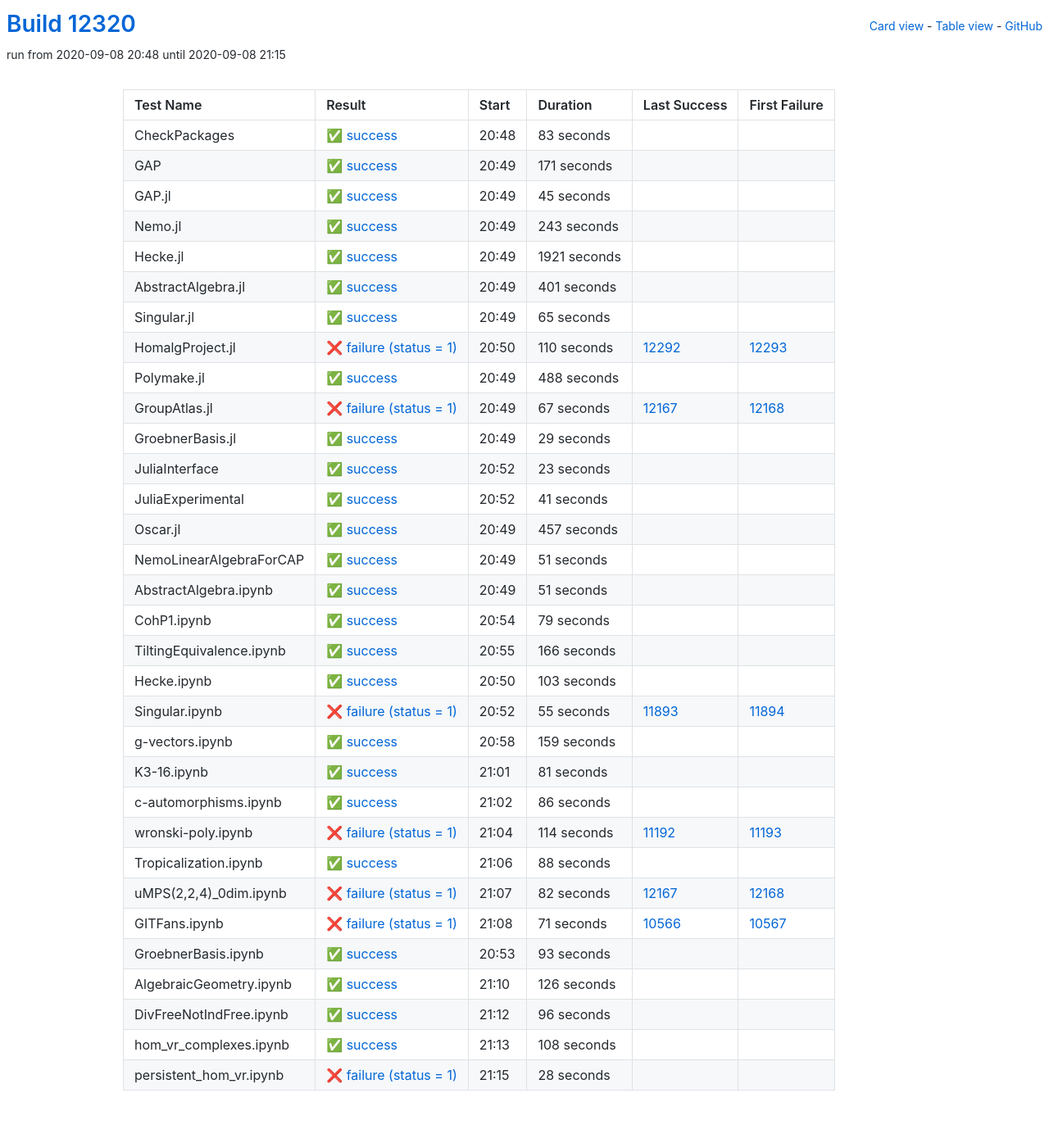
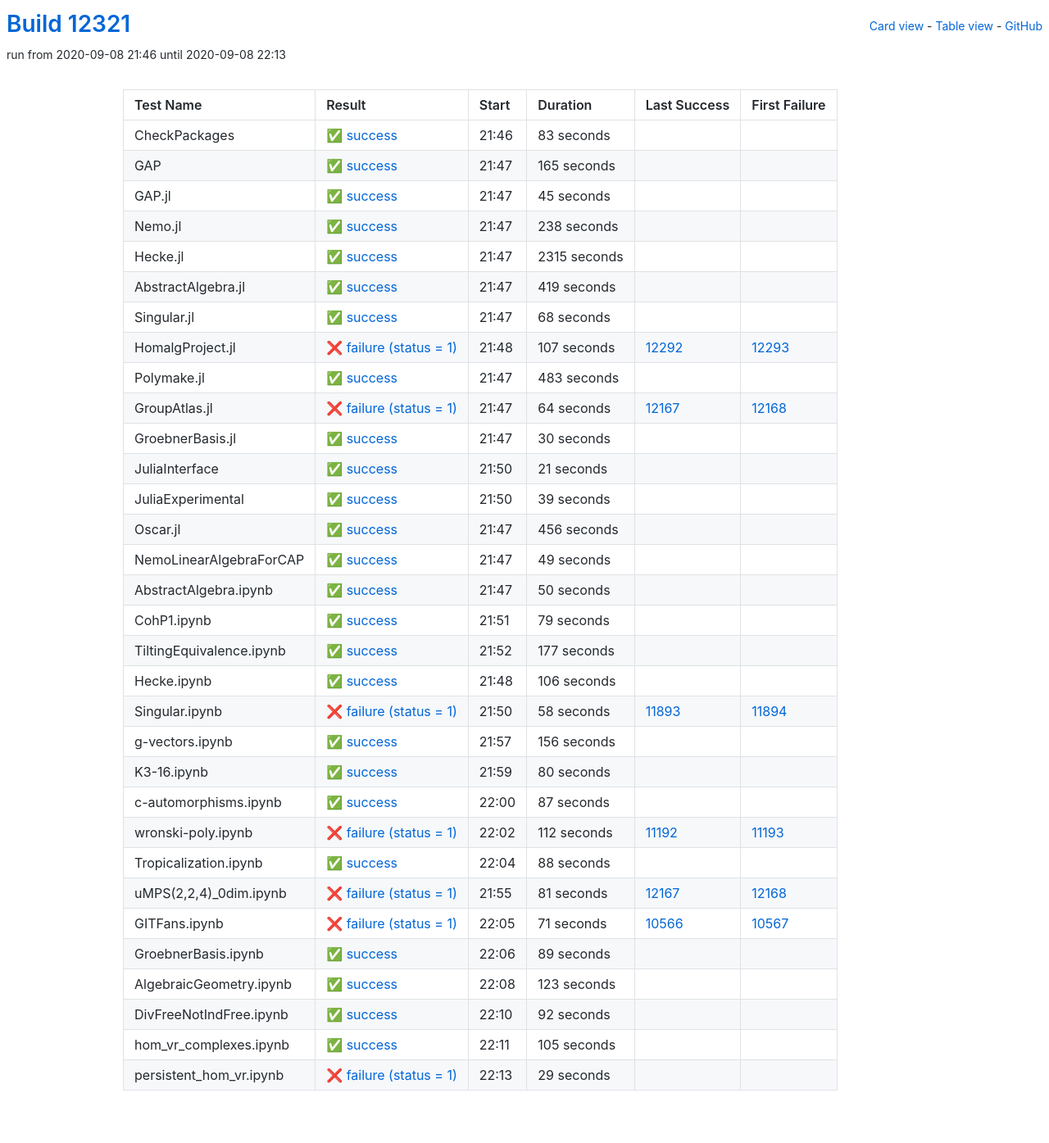
Before and after one commit to oscar-system/oscar-ci-status, a Jekyll site: the page built from table.html, in a window 1280 px wide. Shown: the whole page at 82% size. Built offline with Jekyll 4.4.1, drawn with Linux system fonts in a browser that asks for light colours.

Commit message:
Build #12321

```diff
--- a/_data/ci.yml
+++ b/_data/ci.yml
@@ -1,6 +1,6 @@
 ---
-build: 12320
-build_url: https://oscarci.mathematik.uni-kl.de/job/oscar/12320/
+build: 12321
+build_url: https://oscarci.mathematik.uni-kl.de/job/oscar/12321/
 job: oscar
 organization: oscar-system
 repo: oscar-ci-status
@@ -8,8 +8,8 @@
 tests:
 - name: CheckPackages
   id: checkpackages
-  log: https://oscarci.mathematik.uni-kl.de/job/oscar/12320/artifact/logs/build-12320/CheckPackages.log
-  start: 2020-09-08 20:48
+  log: https://oscarci.mathematik.uni-kl.de/job/oscar/12321/artifact/logs/build-12321/CheckPackages.log
+  start: 2020-09-08 21:46
   success: true
   exitcode: 0
   status: success
@@ -20,20 +20,20 @@
   first_failure_url:
 - name: GAP
   id: gap
-  log: https://oscarci.mathematik.uni-kl.de/job/oscar/12320/artifact/logs/build-12320/GAP.log
-  start: 2020-09-08 20:49
+  log: https://oscarci.mathematik.uni-kl.de/job/oscar/12321/artifact/logs/build-12321/GAP.log
+  start: 2020-09-08 21:47
   success: true
   exitcode: 0
   status: success
-  duration: 171
+  duration: 165
   last_success: false
   last_success_url:
   first_failure: false
   first_failure_url:
 - name: GAP.jl
   id: gap-jl
-  log: https://oscarci.mathematik.uni-kl.de/job/oscar/12320/artifact/logs/build-12320/GAP.jl.log
-  start: 2020-09-08 20:49
+  log: https://oscarci.mathematik.uni-kl.de/job/oscar/12321/artifact/logs/build-12321/GAP.jl.log
+  start: 2020-09-08 21:47
   success: true
   exitcode: 0
   status: success
@@ -44,164 +44,164 @@
   first_failure_url:
 - name: Nemo.jl
   id: nemo-jl
-  log: https://oscarci.mathematik.uni-kl.de/job/oscar/12320/artifact/logs/build-12320/Nemo.jl.log
-  start: 2020-09-08 20:49
+  log: https://oscarci.mathematik.uni-kl.de/job/oscar/12321/artifact/logs/build-12321/Nemo.jl.log
+  start: 2020-09-08 21:47
   success: true
   exitcode: 0
   status: success
-  duration: 243
+  duration: 238
   last_success: false
   last_success_url:
   first_failure: false
   first_failure_url:
 - name: Hecke.jl
   id: hecke-jl
-  log: https://oscarci.mathematik.uni-kl.de/job/oscar/12320/artifact/logs/build-12320/Hecke.jl.log
-  start: 2020-09-08 20:49
+  log: https://oscarci.mathematik.uni-kl.de/job/oscar/12321/artifact/logs/build-12321/Hecke.jl.log
+  start: 2020-09-08 21:47
   success: true
   exitcode: 0
   status: success
-  duration: 1921
+  duration: 2315
   last_success: false
   last_success_url:
   first_failure: false
   first_failure_url:
 - name: AbstractAlgebra.jl
   id: abstractalgebra-jl
-  log: https://oscarci.mathematik.uni-kl.de/job/oscar/12320/artifact/logs/build-12320/AbstractAlgebra.jl.log
-  start: 2020-09-08 20:49
+  log: https://oscarci.mathematik.uni-kl.de/job/oscar/12321/artifact/logs/build-12321/AbstractAlgebra.jl.log
+  start: 2020-09-08 21:47
   success: true
   exitcode: 0
   status: success
-  duration: 401
+  duration: 419
   last_success: false
   last_success_url:
   first_failure: false
   first_failure_url:
 - name: Singular.jl
   id: singular-jl
-  log: https://oscarci.mathematik.uni-kl.de/job/oscar/12320/artifact/logs/build-12320/Singular.jl.log
-  start: 2020-09-08 20:49
+  log: https://oscarci.mathematik.uni-kl.de/job/oscar/12321/artifact/logs/build-12321/Singular.jl.log
+  start: 2020-09-08 21:47
   success: true
   exitcode: 0
   status: success
-  duration: 65
+  duration: 68
   last_success: false
   last_success_url:
   first_failure: false
   first_failure_url:
 - name: HomalgProject.jl
   id: homalgproject-jl
-  log: https://oscarci.mathematik.uni-kl.de/job/oscar/12320/artifact/logs/build-12320/HomalgProject.jl.log
-  start: 2020-09-08 20:50
+  log: https://oscarci.mathematik.uni-kl.de/job/oscar/12321/artifact/logs/build-12321/HomalgProject.jl.log
+  start: 2020-09-08 21:48
   success: false
   exitcode: 1
   status: failure
-  duration: 110
+  duration: 107
   last_success: 12292
   last_success_url: https://oscarci.mathematik.uni-kl.de/job/oscar/12292/
   first_failure: 12293
   first_failure_url: https://oscarci.mathematik.uni-kl.de/job/oscar/12293/
 - name: Polymake.jl
   id: polymake-jl
-  log: https://oscarci.mathematik.uni-kl.de/job/oscar/12320/artifact/logs/build-12320/Polymake.jl.log
-  start: 2020-09-08 20:49
+  log: https://oscarci.mathematik.uni-kl.de/job/oscar/12321/artifact/logs/build-12321/Polymake.jl.log
+  start: 2020-09-08 21:47
   success: true
   exitcode: 0
   status: success
-  duration: 488
+  duration: 483
   last_success: false
   last_success_url:
   first_failure: false
   first_failure_url:
 - name: GroupAtlas.jl
   id: groupatlas-jl
-  log: https://oscarci.mathematik.uni-kl.de/job/oscar/12320/artifact/logs/build-12320/GroupAtlas.jl.log
-  start: 2020-09-08 20:49
+  log: https://oscarci.mathematik.uni-kl.de/job/oscar/12321/artifact/logs/build-12321/GroupAtlas.jl.log
+  start: 2020-09-08 21:47
   success: false
   exitcode: 1
   status: failure
-  duration: 67
+  duration: 64
   last_success: 12167
   last_success_url: https://oscarci.mathematik.uni-kl.de/job/oscar/12167/
   first_failure: 12168
   first_failure_url: https://oscarci.mathematik.uni-kl.de/job/oscar/12168/
 - name: GroebnerBasis.jl
   id: groebnerbasis-jl
-  log: https://oscarci.mathematik.uni-kl.de/job/oscar/12320/artifact/logs/build-12320/GroebnerBasis.jl.log
-  start: 2020-09-08 20:49
+  log: https://oscarci.mathematik.uni-kl.de/job/oscar/12321/artifact/logs/build-12321/GroebnerBasis.jl.log
+  start: 2020-09-08 21:47
   success: true
   exitcode: 0
   status: success
-  duration: 29
+  duration: 30
   last_success: false
   last_success_url:
   first_failure: false
   first_failure_url:
 - name: JuliaInterface
   id: juliainterface
-  log: https://oscarci.mathematik.uni-kl.de/job/oscar/12320/artifact/logs/build-12320/JuliaInterface.log
-  start: 2020-09-08 20:52
+  log: https://oscarci.mathematik.uni-kl.de/job/oscar/12321/artifact/logs/build-12321/JuliaInterface.log
+  start: 2020-09-08 21:50
   success: true
   exitcode: 0
   status: success
-  duration: 23
+  duration: 21
   last_success: false
   last_success_url:
   first_failure: false
   first_failure_url:
 - name: JuliaExperimental
   id: juliaexperimental
-  log: https://oscarci.mathematik.uni-kl.de/job/oscar/12320/artifact/logs/build-12320/JuliaExperimental.log
-  start: 2020-09-08 20:52
+  log: https://oscarci.mathematik.uni-kl.de/job/oscar/12321/artifact/logs/build-12321/JuliaExperimental.log
+  start: 2020-09-08 21:50
   success: true
   exitcode: 0
   status: success
-  duration: 41
+  duration: 39
   last_success: false
   last_success_url:
   first_failure: false
   first_failure_url:
 - name: Oscar.jl
   id: oscar-jl
-  log: https://oscarci.mathematik.uni-kl.de/job/oscar/12320/artifact/logs/build-12320/Oscar.jl.log
-  start: 2020-09-08 20:49
+  log: https://oscarci.mathematik.uni-kl.de/job/oscar/12321/artifact/logs/build-12321/Oscar.jl.log
+  start: 2020-09-08 21:47
   success: true
   exitcode: 0
   status: success
-  duration: 457
+  duration: 456
   last_success: false
   last_success_url:
   first_failure: false
   first_failure_url:
 - name: NemoLinearAlgebraForCAP
   id: nemolinearalgebraforcap
-  log: https://oscarci.mathematik.uni-kl.de/job/oscar/12320/artifact/logs/build-12320/NemoLinearAlgebraForCAP.log
-  start: 2020-09-08 20:49
+  log: https://oscarci.mathematik.uni-kl.de/job/oscar/12321/artifact/logs/build-12321/NemoLinearAlgebraForCAP.log
+  start: 2020-09-08 21:47
   success: true
   exitcode: 0
   status: success
-  duration: 51
+  duration: 49
   last_success: false
   last_success_url:
   first_failure: false
   first_failure_url:
 - name: AbstractAlgebra.ipynb
   id: abstractalgebra-ipynb
-  log: https://oscarci.mathematik.uni-kl.de/job/oscar/12320/artifact/logs/build-12320/AbstractAlgebra.ipynb.log
-  start: 2020-09-08 20:49
+  log: https://oscarci.mathematik.uni-kl.de/job/oscar/12321/artifact/logs/build-12321/AbstractAlgebra.ipynb.log
+  start: 2020-09-08 21:47
   success: true
   exitcode: 0
   status: success
-  duration: 51
+  duration: 50
   last_success: false
   last_success_url:
   first_failure: false
   first_failure_url:
 - name: CohP1.ipynb
   id: cohp1-ipynb
-  log: https://oscarci.mathematik.uni-kl.de/job/oscar/12320/artifact/logs/build-12320/CohP1.ipynb.log
-  start: 2020-09-08 20:54
+  log: https://oscarci.mathematik.uni-kl.de/job/oscar/12321/artifact/logs/build-12321/CohP1.ipynb.log
+  start: 2020-09-08 21:51
   success: true
   exitcode: 0
   status: success
@@ -212,92 +212,92 @@
   first_failure_url:
 - name: TiltingEquivalence.ipynb
   id: tiltingequivalence-ipynb
-  log: https://oscarci.mathematik.uni-kl.de/job/oscar/12320/artifact/logs/build-12320/TiltingEquivalence.ipynb.log
-  start: 2020-09-08 20:55
+  log: https://oscarci.mathematik.uni-kl.de/job/oscar/12321/artifact/logs/build-12321/TiltingEquivalence.ipynb.log
+  start: 2020-09-08 21:52
   success: true
   exitcode: 0
   status: success
-  duration: 166
+  duration: 177
   last_success: false
   last_success_url:
   first_failure: false
   first_failure_url:
 - name: Hecke.ipynb
   id: hecke-ipynb
-  log: https://oscarci.mathematik.uni-kl.de/job/oscar/12320/artifact/logs/build-12320/Hecke.ipynb.log
-  start: 2020-09-08 20:50
+  log: https://oscarci.mathematik.uni-kl.de/job/oscar/12321/artifact/logs/build-12321/Hecke.ipynb.log
+  start: 2020-09-08 21:48
   success: true
   exitcode: 0
   status: success
-  duration: 103
+  duration: 106
   last_success: false
   last_success_url:
   first_failure: false
   first_failure_url:
 - name: Singular.ipynb
   id: singular-ipynb
-  log: https://oscarci.mathematik.uni-kl.de/job/oscar/12320/artifact/logs/build-12320/Singular.ipynb.log
-  start: 2020-09-08 20:52
+  log: https://oscarci.mathematik.uni-kl.de/job/oscar/12321/artifact/logs/build-12321/Singular.ipynb.log
+  start: 2020-09-08 21:50
   success: false
   exitcode: 1
   status: failure
-  duration: 55
+  duration: 58
   last_success: 11893
   last_success_url: https://oscarci.mathematik.uni-kl.de/job/oscar/11893/
   first_failure: 11894
   first_failure_url: https://oscarci.mathematik.uni-kl.de/job/oscar/11894/
 - name: g-vectors.ipynb
   id: g-vectors-ipynb
-  log: https://oscarci.mathematik.uni-kl.de/job/oscar/12320/artifact/logs/build-12320/g-vectors.ipynb.log
-  start: 2020-09-08 20:58
+  log: https://oscarci.mathematik.uni-kl.de/job/oscar/12321/artifact/logs/build-12321/g-vectors.ipynb.log
+  start: 2020-09-08 21:57
   success: true
   exitcode: 0
   status: success
-  duration: 159
+  duration: 156
   last_success: false
   last_success_url:
   first_failure: false
   first_failure_url:
 - name: K3-16.ipynb
   id: k3-16-ipynb
-  log: https://oscarci.mathematik.uni-kl.de/job/oscar/12320/artifact/logs/build-12320/K3-16.ipynb.log
-  start: 2020-09-08 21:01
+  log: https://oscarci.mathematik.uni-kl.de/job/oscar/12321/artifact/logs/build-12321/K3-16.ipynb.log
+  start: 2020-09-08 21:59
   success: true
   exitcode: 0
   status: success
-  duration: 81
+  duration: 80
   last_success: false
   last_success_url:
   first_failure: false
   first_failure_url:
 - name: c-automorphisms.ipynb
   id: c-automorphisms-ipynb
-  log: https://oscarci.mathematik.uni-kl.de/job/oscar/12320/artifact/logs/build-12320/c-automorphisms.ipynb.log
-  start: 2020-09-08 21:02
+  log: https://oscarci.mathematik.uni-kl.de/job/oscar/12321/artifact/logs/build-12321/c-automorphisms.ipynb.log
+  start: 2020-09-08 22:00
   success: true
   exitcode: 0
   status: success
-  duration: 86
+  duration: 87
   last_success: false
   last_success_url:
   first_failure: false
   first_failure_url:
 - name: wronski-poly.ipynb
   id: wronski-poly-ipynb
-  log: https://oscarci.mathematik.uni-kl.de/job/oscar/12320/artifact/logs/build-12320/wronski-poly.ipynb.log
-  start: 2020-09-08 21:04
+  log: https://oscarci.mathematik.uni-kl.de/job/oscar/12321/artifact/logs/build-12321/wronski-poly.ipynb.log
+  start: 2020-09-08 22:02
   success: false
   exitcode: 1
   status: failure
-  duration: 114
+  duration: 112
   last_success: 11192
   last_success_url: https://oscarci.mathematik.uni-kl.de/job/oscar/11192/
   first_failure: 11193
   first_failure_url: https://oscarci.mathematik.uni-kl.de/job/oscar/11193/
 - name: Tropicalization.ipynb
   id: tropicalization-ipynb
-  log: https://oscarci.mathematik.uni-kl.de/job/oscar/12320/artifact/logs/build-12320/Tropicalization.ipynb.log
-  start: 2020-09-08 21:06
+  log: https://oscarci.mathematik.uni-kl.de/job/oscar/12321/artifact/logs/build-12321/Tropicalization.ipynb.log
+  start: 2020-09-08 22:04
   success: true
   exitcode: 0
   status: success
@@ -308,20 +308,20 @@
   first_failure_url:
 - name: uMPS(2,2,4)_0dim.ipynb
   id: umps-2-2-4-0dim-ipynb
-  log: https://oscarci.mathematik.uni-kl.de/job/oscar/12320/artifact/logs/build-12320/uMPS-2-2-4-_0dim.ipynb.log
-  start: 2020-09-08 21:07
+  log: https://oscarci.mathematik.uni-kl.de/job/oscar/12321/artifact/logs/build-12321/uMPS-2-2-4-_0dim.ipynb.log
+  start: 2020-09-08 21:55
   success: false
   exitcode: 1
   status: failure
-  duration: 82
+  duration: 81
   last_success: 12167
   last_success_url: https://oscarci.mathematik.uni-kl.de/job/oscar/12167/
   first_failure: 12168
   first_failure_url: https://oscarci.mathematik.uni-kl.de/job/oscar/12168/
 - name: GITFans.ipynb
   id: gitfans-ipynb
-  log: https://oscarci.mathematik.uni-kl.de/job/oscar/12320/artifact/logs/build-12320/GITFans.ipynb.log
-  start: 2020-09-08 21:08
+  log: https://oscarci.mathematik.uni-kl.de/job/oscar/12321/artifact/logs/build-12321/GITFans.ipynb.log
+  start: 2020-09-08 22:05
   success: false
   exitcode: 1
   status: failure
@@ -332,60 +332,60 @@
   first_failure_url: https://oscarci.mathematik.uni-kl.de/job/oscar/10567/
 - name: GroebnerBasis.ipynb
   id: groebnerbasis-ipynb
-  log: https://oscarci.mathematik.uni-kl.de/job/oscar/12320/artifact/logs/build-12320/GroebnerBasis.ipynb.log
-  start: 2020-09-08 20:53
+  log: https://oscarci.mathematik.uni-kl.de/job/oscar/12321/artifact/logs/build-12321/GroebnerBasis.ipynb.log
+  start: 2020-09-08 22:06
   success: true
   exitcode: 0
   status: success
-  duration: 93
+  duration: 89
   last_success: false
   last_success_url:
   first_failure: false
   first_failure_url:
 - name: AlgebraicGeometry.ipynb
   id: algebraicgeometry-ipynb
-  log: https://oscarci.mathematik.uni-kl.de/job/oscar/12320/artifact/logs/build-12320/AlgebraicGeometry.ipynb.log
-  start: 2020-09-08 21:10
+  log: https://oscarci.mathematik.uni-kl.de/job/oscar/12321/artifact/logs/build-12321/AlgebraicGeometry.ipynb.log
+  start: 2020-09-08 22:08
   success: true
   exitcode: 0
   status: success
-  duration: 126
+  duration: 123
   last_success: false
   last_success_url:
   first_failure: false
   first_failure_url:
 - name: DivFreeNotIndFree.ipynb
   id: divfreenotindfree-ipynb
-  log: https://oscarci.mathematik.uni-kl.de/job/oscar/12320/artifact/logs/build-12320/DivFreeNotIndFree.ipynb.log
-  start: 2020-09-08 21:12
+  log: https://oscarci.mathematik.uni-kl.de/job/oscar/12321/artifact/logs/build-12321/DivFreeNotIndFree.ipynb.log
+  start: 2020-09-08 22:10
   success: true
   exitcode: 0
   status: success
-  duration: 96
+  duration: 92
   last_success: false
   last_success_url:
   first_failure: false
   first_failure_url:
 - name: hom_vr_complexes.ipynb
   id: hom-vr-complexes-ipynb
-  log: https://oscarci.mathematik.uni-kl.de/job/oscar/12320/artifact/logs/build-12320/hom_vr_complexes.ipynb.log
-  start: 2020-09-08 21:13
+  log: https://oscarci.mathematik.uni-kl.de/job/oscar/12321/artifact/logs/build-12321/hom_vr_complexes.ipynb.log
+  start: 2020-09-08 22:11
   success: true
   exitcode: 0
   status: success
-  duration: 108
+  duration: 105
   last_success: false
   last_success_url:
   first_failure: false
   first_failure_url:
 - name: persistent_hom_vr.ipynb
   id: persistent-hom-vr-ipynb
-  log: https://oscarci.mathematik.uni-kl.de/job/oscar/12320/artifact/logs/build-12320/persistent_hom_vr.ipynb.log
-  start: 2020-09-08 21:15
+  log: https://oscarci.mathematik.uni-kl.de/job/oscar/12321/artifact/logs/build-12321/persistent_hom_vr.ipynb.log
+  start: 2020-09-08 22:13
   success: false
   exitcode: 1
   status: failure
-  duration: 28
+  duration: 29
   last_success: false
   last_success_url:
   first_failure: false
```
Also changed, not shown: README.md.
